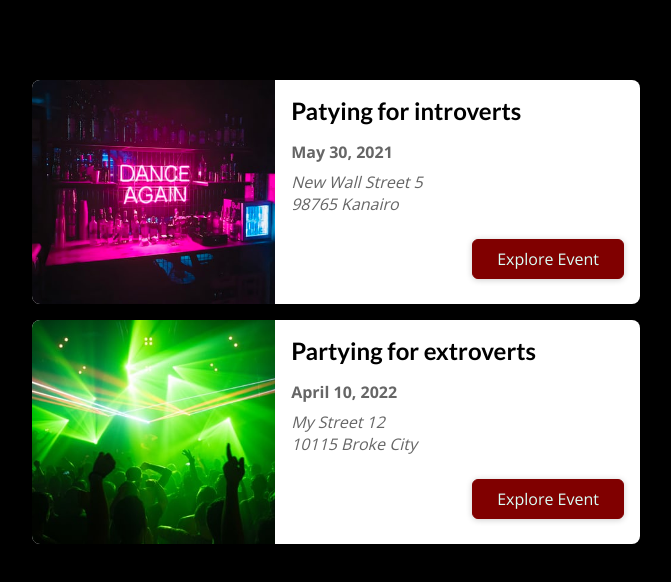
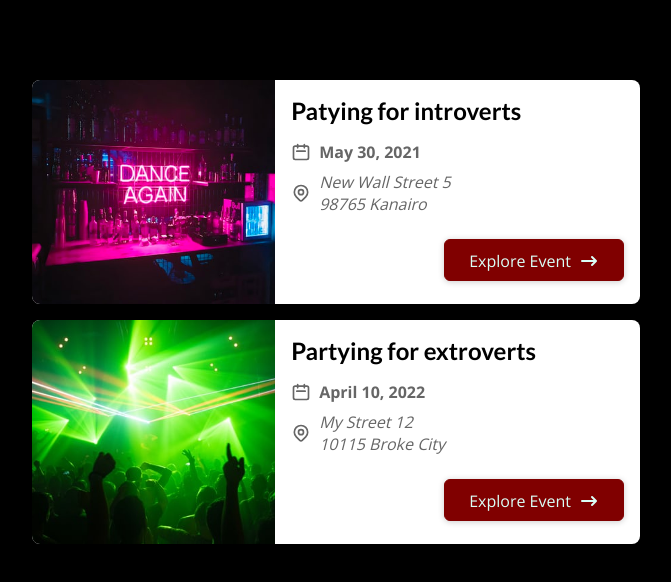
Before and after one commit to ShadrackAdwera/File-Based-Routing, a Next.js app: page / in a window 1280 px wide. Shown: the top 582 px of the page, without its empty margins (304-975 px from the left). Built offline with nearby package versions, Linux system fonts and the light colour scheme.

Commit message:
add heroicons to events card

```diff
--- a/components/events/event-item.js
+++ b/components/events/event-item.js
@@ -1,6 +1,8 @@
-import Link from 'next/link';
 import Button from '../ui/Button';
 import styles from './event-item.module.css';
+import DateIcon from '../icons/date-icon';
+import AddressIcon from '../icons/address-icon';
+import ArrowRightIcon from '../icons/arrow-right-icon';
 
 const EventItem = props => {
     return <li className={styles.item}>
@@ -9,6 +11,7 @@
             <div className={styles.summary}>
             <h2>{props.title}</h2>
             <div className={styles.date}>
+                <DateIcon />
                 <time>{new Date(props.date).toLocaleDateString('en-US', {
                     day: 'numeric',
                     month:'long',
@@ -16,11 +19,17 @@
                 })}</time>
             </div>
             <div className={styles.address}>
+                <AddressIcon />
                 <address>{props.location.replace(', ','\n')}</address>
             </div>
             </div>
             <div className={styles.actions}>
-            <Button link={`/events/${props.id}`}>Explore Event</Button>
+            <Button link={`/events/${props.id}`}>
+                <span>Explore Event</span>
+                <span className={styles.icon}>
+                    <ArrowRightIcon />
+                </span>
+                </Button>
             </div>
         </div>
     </li>
```
